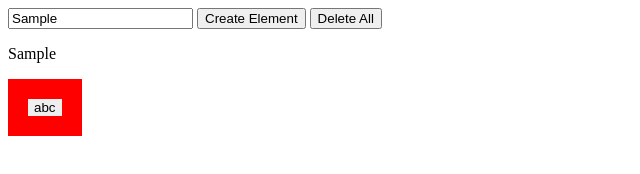
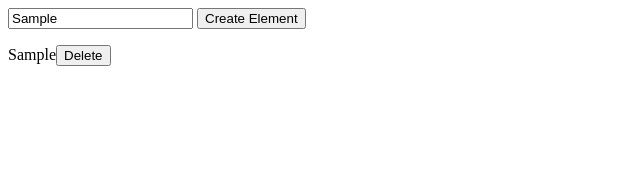
Before and after one commit to MSharjeelhassan/JS-Jawan-Lectures, a plain HTML site: page Iindexclasstext.html in a window 1280 px wide. Both pictures are taken after typing "Sample" into the empty fields and a click on the button "Create Element". Shown: the whole page, without its empty margins (0-640 px from the left). Drawn offline with Linux system fonts and the light colour scheme.

Commit message:
Sir ka code add kiya hy for DOM in class.js and indexclasstext.html main

```diff
--- a/Iindexclasstext.html
+++ b/Iindexclasstext.html
@@ -48,15 +48,22 @@
     <p>Lorem ipsum dolor, sit amet consectetur adipisicing elit. Sint.</p> -->
 
 
-<!-- YEh JAVA SCRIPT sa ban raha hy -->
-    <input id="input" type="text">
+<!-- YEh JAVA SCRIPT sa ban raha hy and this is my code -->
+    <!-- <input id="input" type="text">
         <button onclick="createElem()">Create Element</button>
         <button onclick="del()">Delete All</button>
 
 <div id="main">
-</div>
+</div> -->
 
 <!-- Now we are using the DOM method -->
+
+
+<!-- NOW SIR KA CODE YEH HY -->
+
+<input type="text" id="input">
+<button onclick="createElem()">Create Element</button>
+<div id="main"></div>
 
 
 
--- a/class.js
+++ b/class.js
@@ -49,7 +49,7 @@
 
 
 // What we are doinh here is we are making an HTML element
-
+/* THIs is my class code
 var a = document.getElementById('main');
 function createElem(){
     var p = document.createElement('P');
@@ -72,7 +72,36 @@ function createElem(){
 
 function del(){
     a.innerHTML="";
+
     // let b =document.getElementById('input').value = '';
 
 
 }
+*/
+
+//Yahn SIR KA CODE HY TO DO LIST WALA UPAR JO LIKHA HY WO MAIN NA CLASS MAIN KHUD TRY KIYA THA, BELOW THIS LINE IS SIRS CODE EXTRACTED FROM THE IMAGES I TOOK FROM CLASS
+
+
+var a= document.getElementById("main");
+var inpu = document.getElementById("input");
+
+function createElem(){
+var p = document.createElement('P');
+var txt = document.createTextNode(inpu.value);
+p.appendChild(txt);
+p.setAttribute('class','pera');
+p.setAttribute('id','p1');
+
+var delBtn = document.createElement('button');
+var delLabel = document.createTextNode('Delete');
+delBtn.appendChild(delLabel);
+delBtn.setAttribute('onclick','delTodo(this)')
+p.appendChild(delBtn)
+
+a.appendChild(p);
+}
+
+function delTodo(elem){
+    var p= elem.parentNode
+    p.remove();
+}
```
